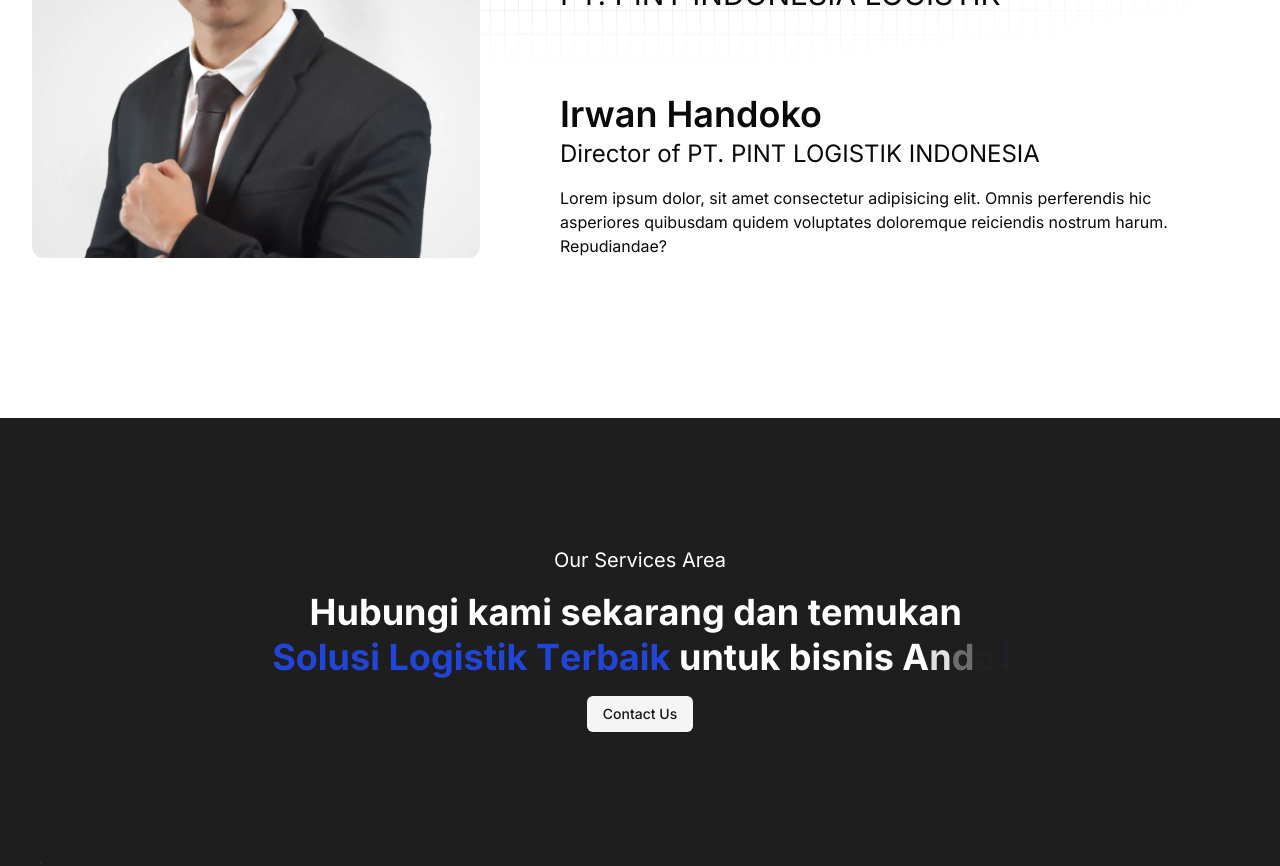
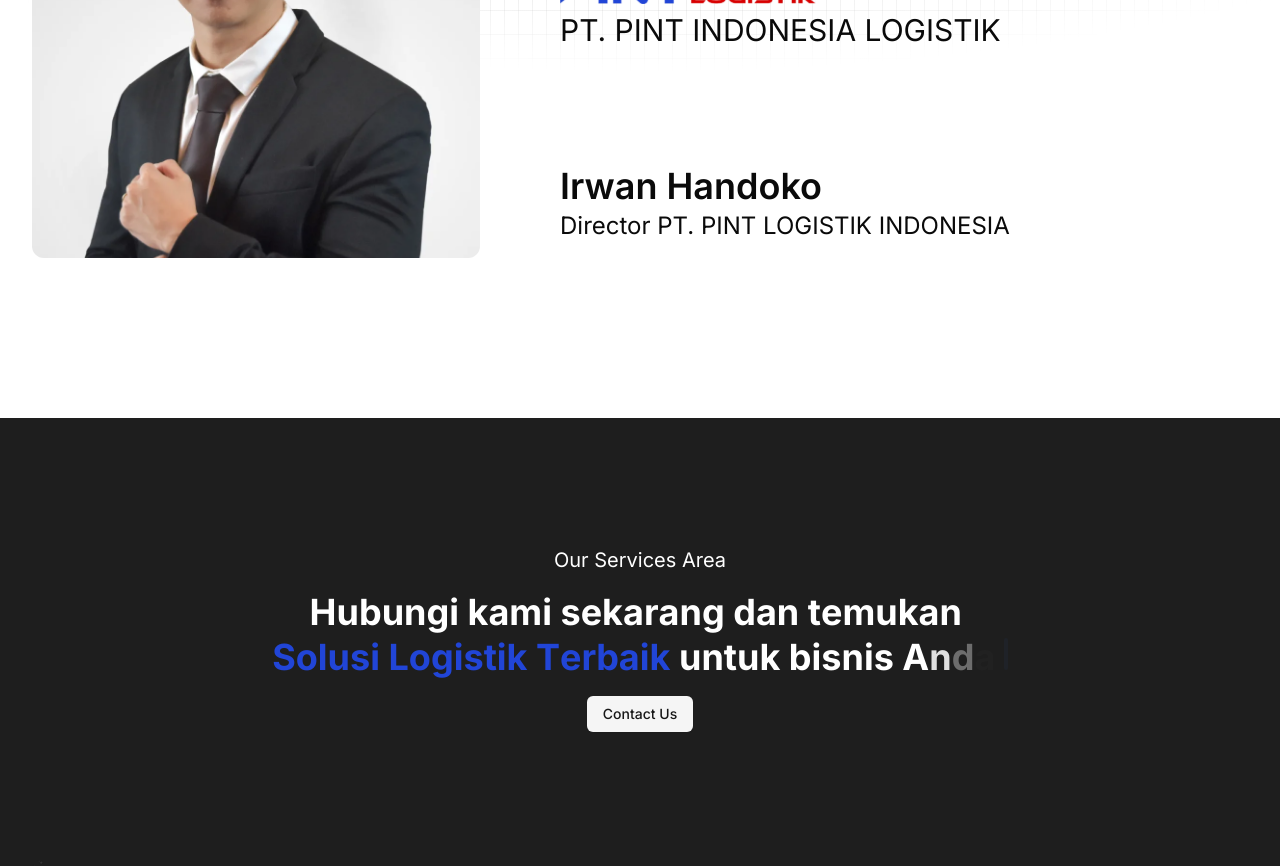
Before and after one commit to Fantocaa/pint-logistik, a Next.js app: page / in a window 1280 px wide. Shown: the part 2640-3506 px from the top of the page. Built offline with nearby package versions, Linux system fonts and the light colour scheme.

Commit message:
Update 0.5.4.1

```diff
--- a/app/[components]/main-page/member.tsx
+++ b/app/[components]/main-page/member.tsx
@@ -30,13 +30,13 @@
                 <div className="hidden md:block">
                   <h1 className="text-4xl font-semibold">Irwan Handoko</h1>
                   <h1 className="text-2xl pt-1 pb-4">
-                    Director of PT. PINT LOGISTIK INDONESIA
+                    Director PT. PINT LOGISTIK INDONESIA
                   </h1>
-                  <p>
+                  {/* <p>
                     Lorem ipsum dolor, sit amet consectetur adipisicing elit.
                     Omnis perferendis hic asperiores quibusdam quidem voluptates
                     doloremque reiciendis nostrum harum. Repudiandae?
-                  </p>
+                  </p> */}
                 </div>
               </div>
             </div>
```
